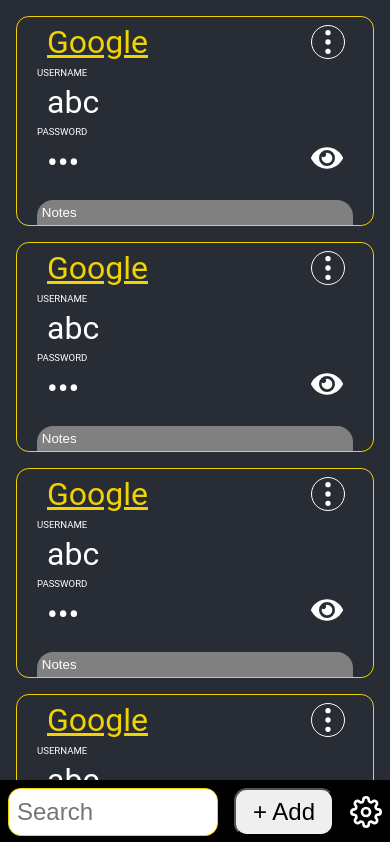
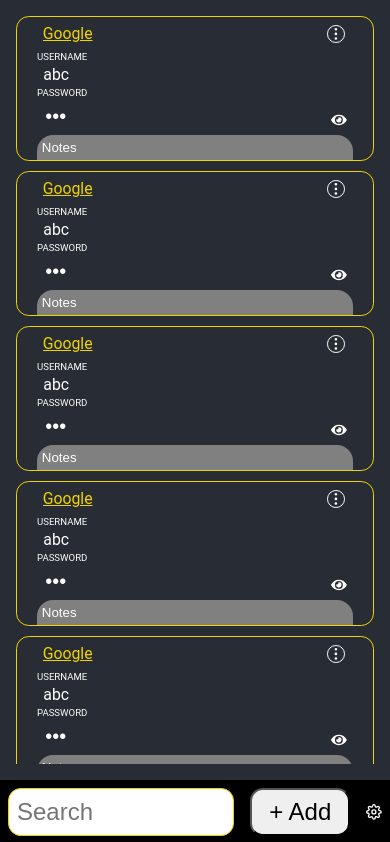
Before and after one commit to SushantSharma1992/authorize-me, a React (Create React App) app: page / in a window 390 px wide. Shown: the top 842 px of the page. Built offline with nearby package versions, Linux system fonts and the light colour scheme.

Commit message:
fixed designs and delete action

```diff
--- a/src/App.css
+++ b/src/App.css
@@ -1,5 +1,6 @@
 .App {
   text-align: center;
+  height: 100dvh;
 }
 
 .App-logo {
@@ -15,10 +16,8 @@
 
 .App-header {
   background-color: #282c34;
-  min-height: 100vh;
   color: white;
   width: 100%;
-  min-width: fit-content;
 }
 
 .App-link {
--- a/src/App.js
+++ b/src/App.js
@@ -5,12 +5,10 @@ import "./Styles/Styles.css";
 
 function App() {
   return (
-    <div className="App">
-      <header className="App-header">
-        <Context>
-          <Home />
-        </Context>
-      </header>
+    <div className="App App-header">
+      <Context>
+        <Home />
+      </Context>
     </div>
   );
 }
--- a/src/Components/Card/PasswordField.js
+++ b/src/Components/Card/PasswordField.js
@@ -13,12 +13,21 @@ const PasswordField = ({ content }) => {
   };
 
   return (
-    <div className="flex_horizontal fill-available-width">
-      <input id="passwordField-id" type={inputType} readOnly value={content} className="password-container flex-1 fill-available-width"></input>
+    <>
+      <div className="flex_horizontal fill-available-width">
+        <input
+          id="passwordField-id"
+          type={inputType}
+          readOnly
+          disabled
+          value={content}
+          className="password-container flex-1 fill-available-width font-xl"
+        ></input>
+      </div>
       <span className="pushLeft" onClick={toggle}>
         {inputType === TEXT ? <FaEyeSlash /> : <FaEye />}
       </span>
-    </div>
+    </>
   );
 };
 
--- a/src/Components/Menu.js
+++ b/src/Components/Menu.js
@@ -15,8 +15,8 @@ function Menu({ dropUp, children }) {
       }}
     >
       <div tabIndex={0} className="dropdownContainer">
-        <div className="imageBorder">
-          <FiMoreVertical className="imageStyles" />
+        <div className="imageBorder image_dimentions">
+          <FiMoreVertical className="imageStyles image_dimentions" />
         </div>
         <div
           className={`dropdownPanel ${
--- a/src/Pages/AddItemForm.js
+++ b/src/Pages/AddItemForm.js
@@ -69,10 +69,10 @@ const AddItemForm = ({ item, editItem }) => {
               key={`${key}-id`}
               className="flex-start flex-column padding-md"
             >
-              <label className="label">{key.toUpperCase()}</label>
+              <label className="font-m">{key.toUpperCase()}</label>
               <input
                 id={`${key}-input`}
-                className="input_class padding-md"
+                className="input_class padding-md font-xl"
                 placeholder={key}
                 name={key}
                 type={getType(value)}
@@ -82,7 +82,7 @@ const AddItemForm = ({ item, editItem }) => {
             </div>
           );
         })}
-        <button className="button_primary full-width" type="submit">
+        <button className="button_primary full-width font-xl" type="submit">
           Save
         </button>
       </form>
--- a/src/Styles/Styles.css
+++ b/src/Styles/Styles.css
@@ -1,7 +1,7 @@
 html body {
   color: aqua;
   font-family: "Roboto";
-  font-size: 2rem;
+  font-size: clamp(0.4rem, calc(2vw + 0.5rem), 2rem);
 }
 
 :root::-webkit-scrollbar {
@@ -28,11 +28,9 @@ html body {
   --text-color: #fdfffc;
   --text-color-dark: black;
   --z-level-1001: 1001;
+  --min-width: min(200px, 2%);
 }
 
-label {
-  font-size: 0.8rem;
-}
 .card_label {
   font-size: 0.6rem;
 }
@@ -42,12 +40,15 @@ a:link {
   color: var(--primary-color);
 }
 
+.font-m{
+  font-size: clamp(0.4rem, calc(0.9vw + .5rem), 1rem);
+}
 .font-xl {
-  font-size: 1.5rem;
+  font-size: clamp(0.4rem, calc(1vw + 1rem), 2rem);
 }
 
 .content {
-  padding: 5px 10px;
+  padding: min(5px, 1%) min(10px, 2%);
   display: flex;
   align-items: center;
   flex-grow: 1;
@@ -78,18 +79,19 @@ a:link {
   padding: 0.5rem;
 }
 
+.image_dimentions {
+  width: calc(2rem, 1%);
+  height: calc(2rem, 1%);
+}
+
 .imageStyles {
   size: 10px;
-  width: 2rem;
-  height: 2rem;
 }
 
 .imageBorder {
   border: 1px solid var(--text-color);
   border-radius: 50%;
   display: flex;
-  width: 2rem;
-  height: 2rem;
 }
 
 .menu-component {
@@ -108,7 +110,7 @@ a:link {
   border-radius: var(--border-curve);
   border: 1px solid var(--primary-color);
   padding: 0 20px;
-  min-width: 200px;
+  min-width: calc(var(--min-width) - 1rem);
   height: fit-content;
 }
 
@@ -153,9 +155,15 @@ a:link {
 
 .credential-container {
   display: grid;
-  gap: 1rem;
-  grid-template-columns: repeat(auto-fill, minmax(350px, 1fr));
-  padding: 1rem 1rem 5rem;
+  gap: min(1rem, 1%);
+  grid-template-columns: repeat(auto-fill, minmax(300px, 1fr));
+  padding: 1rem 1rem;
+}
+
+.home-container {
+  height: calc(100dvh - 5rem);
+  overflow-y: scroll;
+  overflow-x: hidden;
 }
 
 .accordion {
@@ -234,6 +242,7 @@ a:link {
 .text_container {
   overflow-x: scroll;
   scrollbar-width: none;
+  text-wrap: nowrap;
 }
 
 .headerItem {
@@ -294,7 +303,7 @@ a:link {
 }
 
 .pushLeft {
-  margin-left: -32px;
+  margin-top: 11px;
 }
 
 .flex-1 {
@@ -311,7 +320,16 @@ a:link {
 }
 
 .password-container {
-  all: unset;
+  min-width: 20px;
+  width: 99px;
+  background: var(--bg);
+  color: white;
+  border: none;
+  margin-right: 0.5rem;
+}
+
+.password-container:focus-visible {
+  border: none;
 }
 
 #passwordField-id {
@@ -365,13 +383,11 @@ dialog::backdrop {
 
 .input_class {
   border-radius: var(--border-curve);
-  font-size: 1.5rem;
   background-color: var(--secondary-color-light);
   color: var(--text-color);
 }
 
 .button_primary {
-  font-size: 1.5rem;
   padding: 8px 16px;
   border-radius: var(--border-curve);
   min-width: 150px;
--- a/src/Utilities/CustomHooks/useModifyCred.js
+++ b/src/Utilities/CustomHooks/useModifyCred.js
@@ -6,7 +6,7 @@ const useModifyCred = () => {
   const { credentials, setCredentials } = useContext(AppContext);
   const { notify } = useToastNotification();
   const deleteItem = (item) => {
-    setCredentials(Array.of(...credentials).filter((o) => o.id === item.id));
+    setCredentials(Array.of(...credentials).filter((o) => o.id !== item.id));
     notify(`${item.service} deleted`);
   };
 
```
